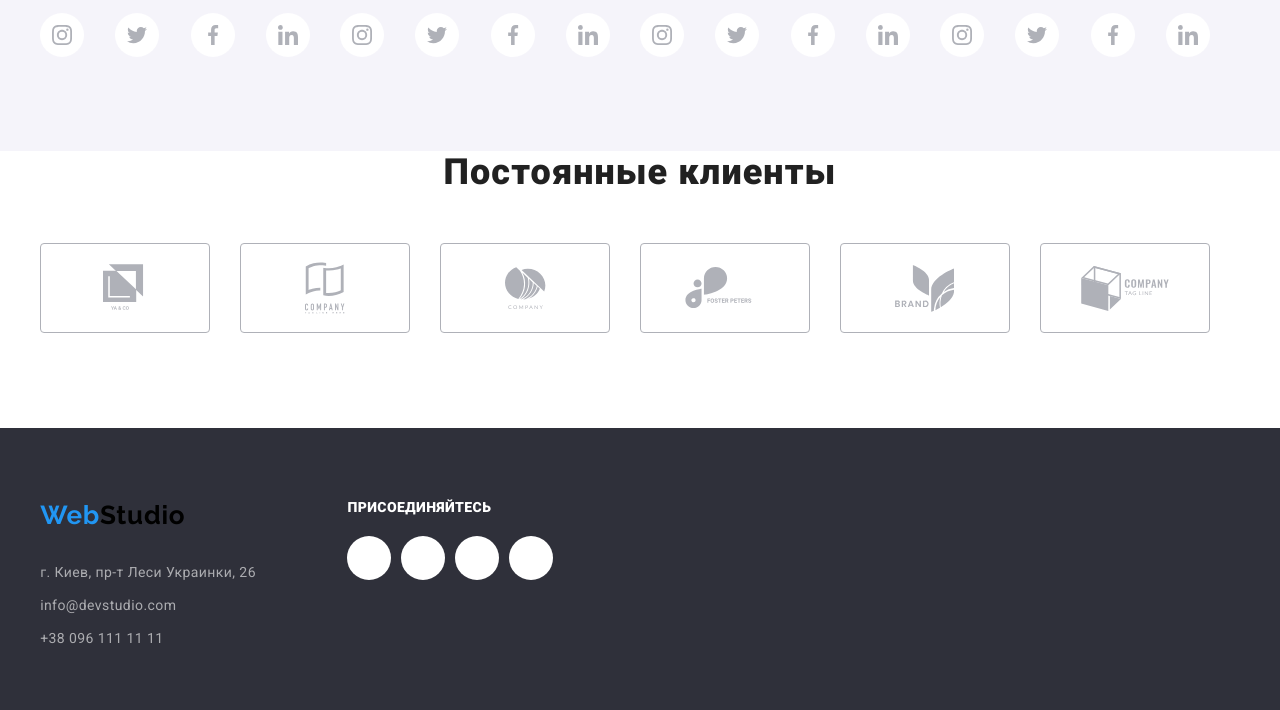
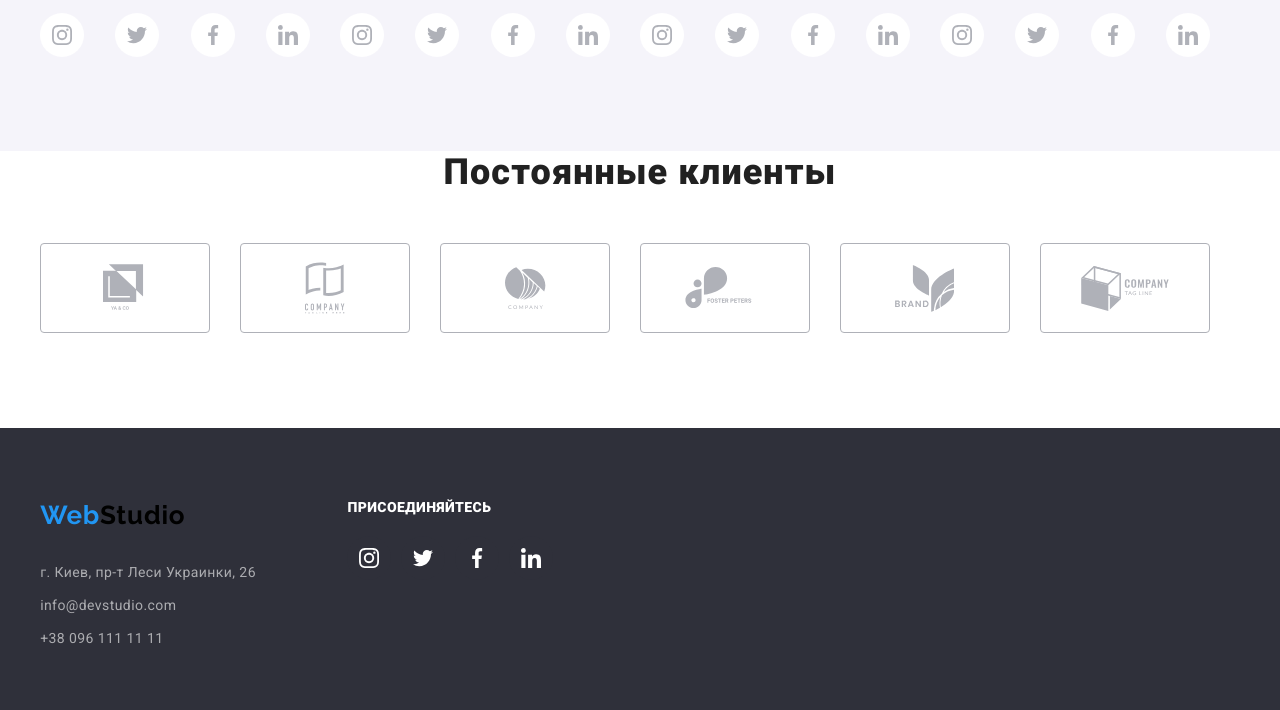
Before and after one commit to Natalia256/goit-markup-hw-04, a plain HTML site: page index.html in a window 1280 px wide. Shown: the part 2021-2731 px from the top of the page. Drawn offline with nearby package versions, Linux system fonts and the light colour scheme.

Commit message:
Update styles.css

```diff
--- a/css/styles.css
+++ b/css/styles.css
@@ -360,7 +360,7 @@ fill: #FFFFFF;
     justify-content: space-between;
 }
 .foter .social-list-link{
-    background-color: #FFFFFF 10 %;
+    background-color: #2F303A;
 
 }
 
```
